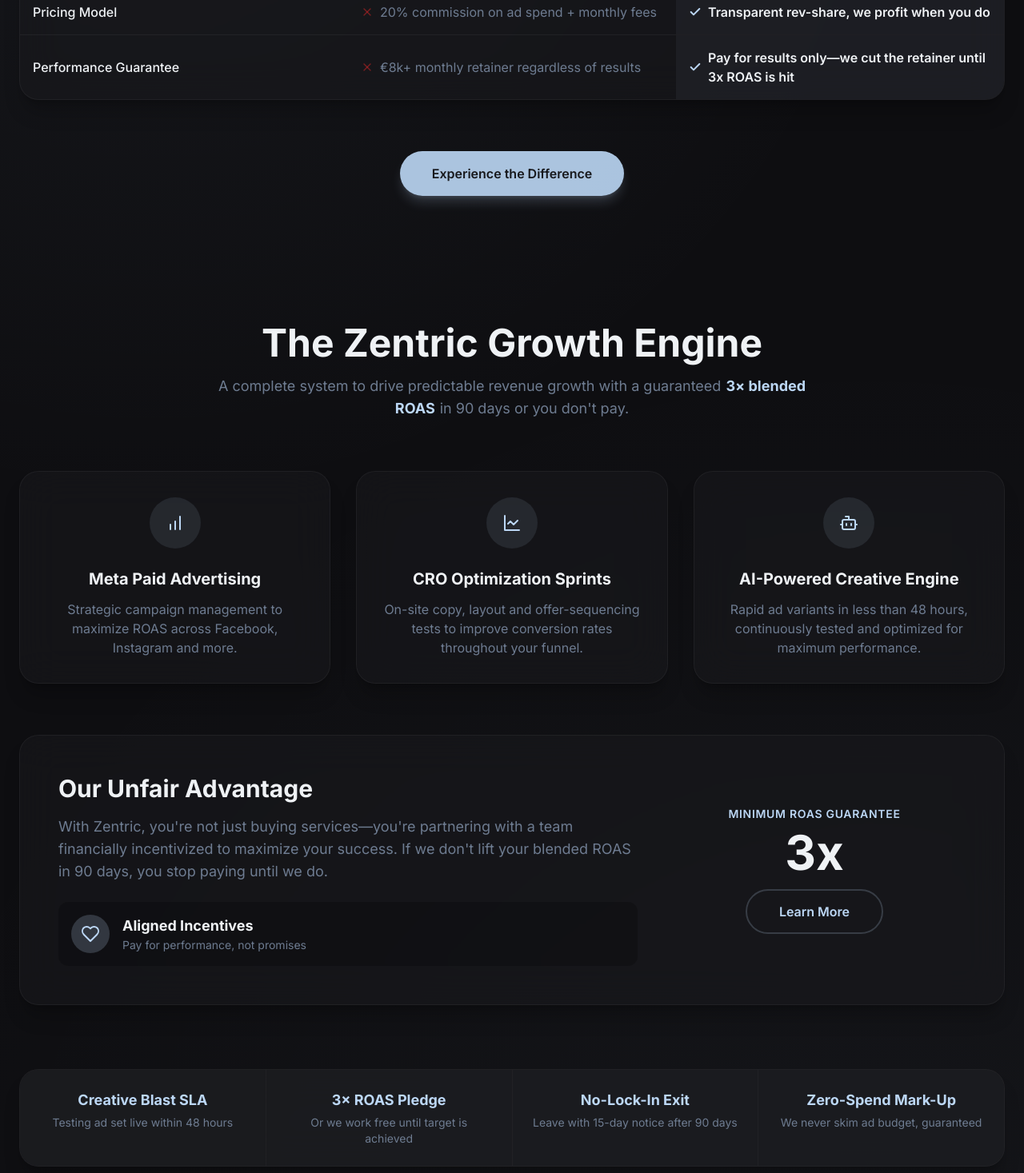
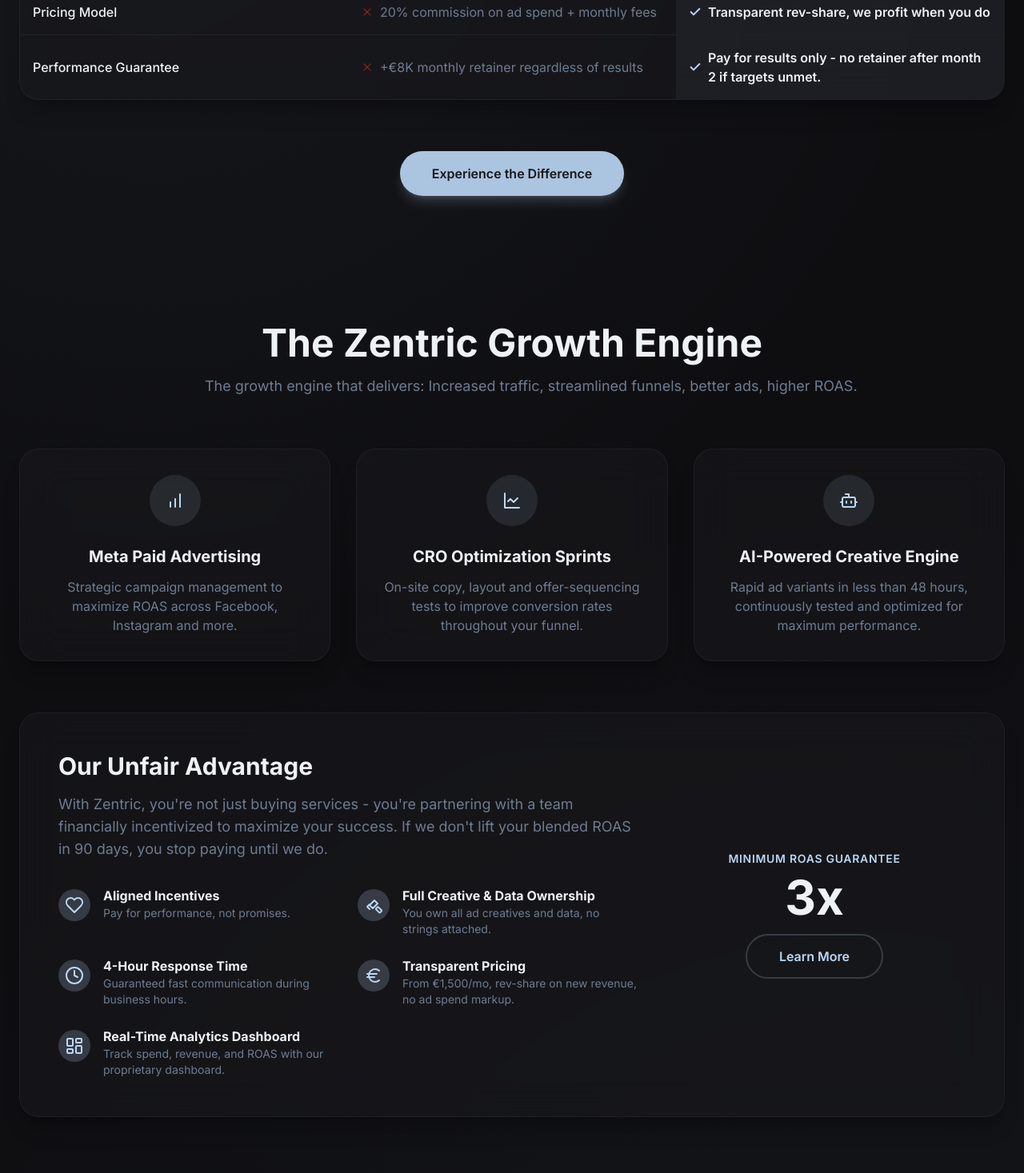
Before and after one commit to datagekko/zentric-digital, a Next.js app: page / in a window 1280 px wide. Shown: the part 1330-2797 px from the top of the page at 80% size. Built offline with nearby package versions, Linux system fonts and the light colour scheme.

Commit message:
feat(landing-page): reorder and enhance guarantees section

```diff
--- a/app/components/sections/Comparison.tsx
+++ b/app/components/sections/Comparison.tsx
@@ -46,8 +46,8 @@
     },
     {
       feature: 'Performance Guarantee',
-      traditional: "€8k+ monthly retainer regardless of results",
-      zentric: "Pay for results only—we cut the retainer until 3x ROAS is hit"
+      traditional: "+€8K monthly retainer regardless of results",
+      zentric: "Pay for results only - no retainer after month 2 if targets unmet."
     }
   ];
 
--- a/app/components/sections/Guarantees.tsx
+++ b/app/components/sections/Guarantees.tsx
@@ -11,7 +11,7 @@
 
   const container = {
     hidden: { opacity: 0 },
-    visible: { opacity: 1, transition: { staggerChildren: 0.1 } }
+    visible: { opacity: 1, transition: { staggerChildren: 0.1, delayChildren: 0.1 } }
   };
 
   const item = {
@@ -27,13 +27,21 @@
   ]
 
   return (
-    <section className="pb-20" id="guarantees">
+    <section className="py-20" id="guarantees">
       <div ref={ref} className="container mx-auto px-6 max-w-7xl">
         <motion.div
           initial="hidden"
           animate={inView ? "visible" : "hidden"}
           variants={container}
         >
+          <motion.div variants={item} className="text-center mb-12">
+            <h2 className="text-3xl md:text-4xl font-bold text-foreground">
+              Our Ironclad Guarantees
+            </h2>
+            <p className="text-muted-foreground text-lg mt-2 max-w-2xl mx-auto">
+              We believe in accountability and tangible results. That's why every partnership is backed by these promises.
+            </p>
+          </motion.div>
           <motion.div variants={item} className="glass-card">
             <div className="grid md:grid-cols-2 lg:grid-cols-4 gap-px bg-white/5 rounded-3xl overflow-hidden">
               {guarantees.map((guarantee, index) => (
--- a/app/components/sections/SolutionSection.tsx
+++ b/app/components/sections/SolutionSection.tsx
@@ -22,6 +22,34 @@
     hidden: { opacity: 0, y: 20 },
     visible: { opacity: 1, y: 0, transition: { duration: 0.5, ease: 'easeOut' } }
   };
+
+  const advantages = [
+    {
+      icon: <svg xmlns="http://www.w3.org/2000/svg" width="24" height="24" viewBox="0 0 24 24" fill="none" stroke="currentColor" strokeWidth="2" strokeLinecap="round" strokeLinejoin="round"><path d="M20.42 4.58a5.4 5.4 0 0 0-7.65 0l-.77.78-.77-.78a5.4 5.4 0 0 0-7.65 0C1.46 6.7 1.33 10.28 4 13l8 8 8-8c2.67-2.72 2.54-6.3.42-8.42z"/></svg>,
+      title: "Aligned Incentives",
+      description: "Pay for performance, not promises."
+    },
+    {
+      icon: <svg xmlns="http://www.w3.org/2000/svg" width="24" height="24" viewBox="0 0 24 24" fill="none" stroke="currentColor" strokeWidth="2" strokeLinecap="round" strokeLinejoin="round"><path d="m21.73 18.27-1.45-1.45-2.2-2.2a1 1 0 0 0-1.41 0l-1.42 1.42a1 1 0 0 0 0 1.41l2.2 2.2 1.45 1.45a1 1 0 0 0 1.41 0l1.42-1.42a1 1 0 0 0 0-1.41z"/><path d="m14 7 3 3-6 6-4-4 6-6"/><path d="m7 11-3 3 3 3"/></svg>,
+      title: "Full Creative & Data Ownership",
+      description: "You own all ad creatives and data, no strings attached."
+    },
+    {
+      icon: <svg xmlns="http://www.w3.org/2000/svg" width="24" height="24" viewBox="0 0 24 24" fill="none" stroke="currentColor" strokeWidth="2" strokeLinecap="round" strokeLinejoin="round"><circle cx="12" cy="12" r="10"/><polyline points="12 6 12 12 16 14"/></svg>,
+      title: "4-Hour Response Time",
+      description: "Guaranteed fast communication during business hours."
+    },
+    {
+      icon: <svg xmlns="http://www.w3.org/2000/svg" width="24" height="24" viewBox="0 0 24 24" fill="none" stroke="currentColor" strokeWidth="2" strokeLinecap="round" strokeLinejoin="round"><path d="M4 10h12"/><path d="M4 14h9"/><path d="M19 6a7.7 7.7 0 0 0-5.2-2A7.9 7.9 0 0 0 6 12c0 4.4 3.5 8 7.8 8 2 0 3.8-.8 5.2-2"/></svg>,
+      title: "Transparent Pricing",
+      description: "From €1,500/mo, rev-share on new revenue, no ad spend markup."
+    },
+    {
+      icon: <svg xmlns="http://www.w3.org/2000/svg" width="24" height="24" viewBox="0 0 24 24" fill="none" stroke="currentColor" strokeWidth="2" strokeLinecap="round" strokeLinejoin="round"><rect width="7" height="9" x="3" y="3" rx="1"/><rect width="7" height="5" x="14" y="3" rx="1"/><rect width="7" height="9" x="14" y="12" rx="1"/><rect width="7" height="5" x="3" y="16" rx="1"/></svg>,
+      title: "Real-Time Analytics Dashboard",
+      description: "Track spend, revenue, and ROAS with our proprietary dashboard."
+    }
+  ];
 
   const services = [
     {
@@ -54,10 +82,8 @@
             <h2 className="text-3xl md:text-5xl font-bold">
               The Zentric Growth Engine
             </h2>
-            <p className="text-muted-foreground text-lg max-w-3xl mx-auto mt-4">
-              A complete system to drive predictable revenue growth with a guaranteed
-              <span className="font-bold text-primary mx-1.5">3× blended ROAS</span>
-              in 90 days or you don't pay.
+            <p className="text-muted-foreground text-lg max-w-3xl mx-auto mt-4 md:whitespace-nowrap">
+            The growth engine that delivers: Increased traffic, streamlined funnels, better ads, higher ROAS.
             </p>
           </motion.div>
 
@@ -85,16 +111,20 @@
               <div className="flex-1">
                 <h3 className="text-2xl md:text-3xl font-bold mb-4 text-foreground">Our Unfair Advantage</h3>
                 <p className="text-muted-foreground mb-6 text-lg">
-                  With Zentric, you're not just buying services—you're partnering with a team financially incentivized to maximize your success. If we don't lift your blended ROAS in 90 days, you stop paying until we do.
+                  With Zentric, you're not just buying services - you're partnering with a team financially incentivized to maximize your success. If we don't lift your blended ROAS in 90 days, you stop paying until we do.
                 </p>
-                <div className="flex items-center gap-4 bg-black/20 rounded-xl p-4">
-                  <div className="w-12 h-12 rounded-full bg-primary/20 flex items-center justify-center flex-shrink-0 text-primary">
-                    <svg xmlns="http://www.w3.org/2000/svg" width="24" height="24" viewBox="0 0 24 24" fill="none" stroke="currentColor" strokeWidth="2" strokeLinecap="round" strokeLinejoin="round"><path d="M20.42 4.58a5.4 5.4 0 0 0-7.65 0l-.77.78-.77-.78a5.4 5.4 0 0 0-7.65 0C1.46 6.7 1.33 10.28 4 13l8 8 8-8c2.67-2.72 2.54-6.3.42-8.42z"/></svg>
-                  </div>
-                  <div>
-                    <div className="font-bold text-foreground text-lg">Aligned Incentives</div>
-                    <div className="text-muted-foreground text-sm">Pay for performance, not promises</div>
-                  </div>
+                <div className="grid grid-cols-1 sm:grid-cols-2 gap-6 mt-8">
+                  {advantages.map((advantage, index) => (
+                    <div key={index} className="flex items-start gap-4">
+                      <div className="w-10 h-10 rounded-full bg-primary/20 flex items-center justify-center flex-shrink-0 text-primary mt-1">
+                        {advantage.icon}
+                      </div>
+                      <div>
+                        <div className="font-bold text-foreground text-md">{advantage.title}</div>
+                        <div className="text-muted-foreground text-sm">{advantage.description}</div>
+                      </div>
+                    </div>
+                  ))}
                 </div>
               </div>
               <div className="md:w-1/3 text-center mt-8 md:mt-0">
--- a/app/page.tsx
+++ b/app/page.tsx
@@ -32,8 +32,8 @@
       <HeroSection />
       <Comparison />
       <SolutionSection />
+      <FinalCta />
       <Guarantees />
-      <FinalCta />
       <Footer />
     </main>
   );
```
Also changed, not shown: 1 other file (tests, documents, lock files or other folders).
